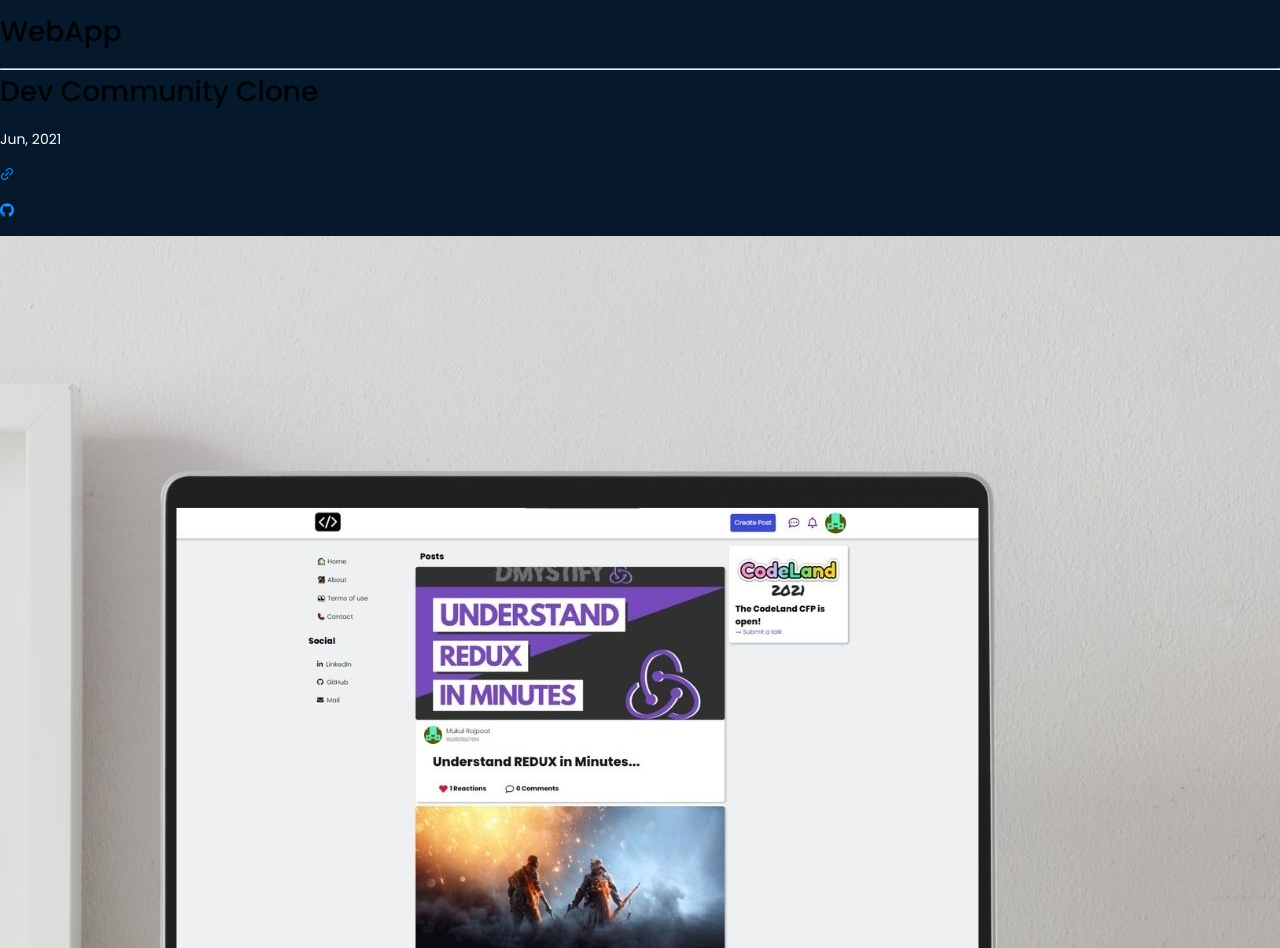
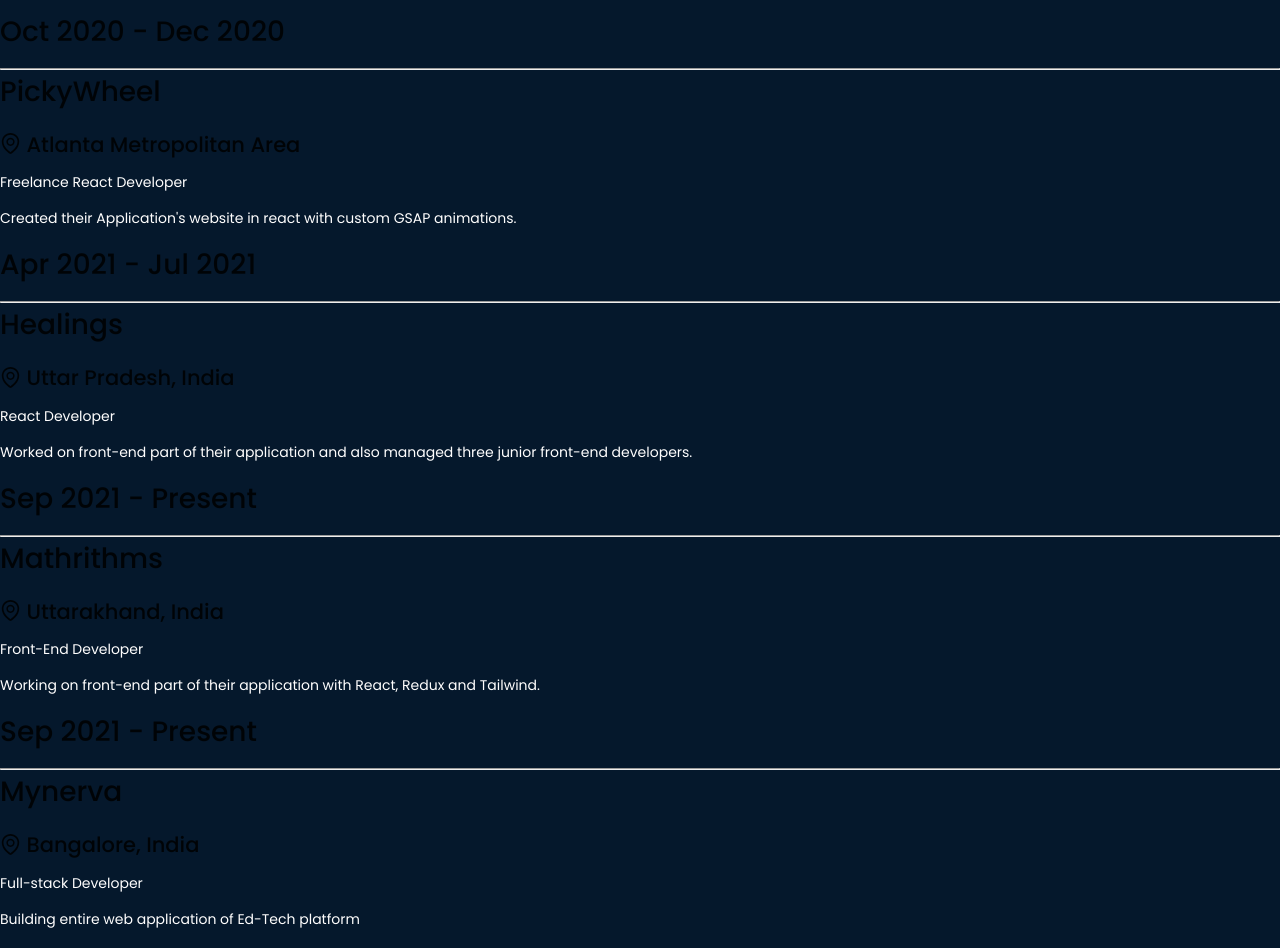
Before and after one commit to mukulrajpoot262610/portfolio-2021, a Next.js app: page / in a window 1280 px wide. Shown: the part 1744-2692 px from the top of the page. Built offline with nearby package versions, Linux system fonts and the light colour scheme.

Commit message:
Added Experience

```diff
--- /dev/null
+++ b/components/ExCover.js
@@ -0,0 +1,33 @@
+import React from 'react'
+import Link from 'next/link'
+import { GithubOutlined, LinkOutlined, EnvironmentOutlined } from '@ant-design/icons'
+
+const ExCover = ({ data }) => {
+
+    const { date, desc, name, location, post, id } = data;
+
+    return (
+        <div className="w-full border-1 mx-4 my-4 border-secondary-900 bg-frosted rounded-xl px-4">
+            <div className="justify-between items-center mx-2 flex">
+                <div className="flex my-6">
+                    <span className="w-6 h-6 bg-red-500 rounded-full cursor-pointer"></span>
+                    <span className="w-6 h-6 mx-2 bg-info rounded-full">
+                    </span>
+                    <span className="w-6 h-6 bg-success rounded-full"></span>
+                </div>
+                <h1 className="text-secondary-900 my-6">{date}</h1>
+            </div>
+            <hr />
+            <h1 className="text-secondary-100 text-4xl mx-4 my-6">{name}</h1>
+            <h2 className="text-secondary-900 text-xl mx-4 flex items-center"><EnvironmentOutlined />&nbsp;{location}</h2>
+            <div className="flex items-center justify-between">
+                <p className="text-secondary-900 mx-4">{post}</p>
+                <p className="text-secondary-900 text-3xl mx-4 cursor-pointer">
+                    {desc}
+                </p>
+            </div>
+        </div>
+    )
+}
+
+export default ExCover
--- a/components/Navbar/Humburger.js
+++ b/components/Navbar/Humburger.js
@@ -50,19 +50,19 @@ const Humburger = ({ state, setState }) => {
                     <ul className="w-full h-1/2 flex flex-col justify-center items-center">
                         <li>
                             <Link href='/work'>
-                                <h1 className="text-secondary-100 text-7xl lg:text-9xl font-bold hover:text-success">
+                                <h1 className="text-secondary-100 text-7xl lg:text-9xl font-bold hover:text-success cursor-pointer">
                                     Work
                                 </h1>
                             </Link>
                         </li>
                         <li>
                             <Link href='/about'>
-                                <h1 className="text-secondary-100 text-7xl lg:text-9xl hover:text-success font-bold">About</h1>
+                                <h1 className="text-secondary-100 text-7xl lg:text-9xl hover:text-success font-bold cursor-pointer">About</h1>
                             </Link>
                         </li>
                         <li>
                             <Link href='/contact'>
-                                <h1 className="text-secondary-100 text-7xl lg:text-9xl hover:text-success font-bold">Contact</h1>
+                                <h1 className="text-secondary-100 text-7xl lg:text-9xl hover:text-success font-bold cursor-pointer">Contact</h1>
                             </Link>
                         </li>
                     </ul>
--- /dev/null
+++ b/components/experience.data.js
@@ -0,0 +1,36 @@
+const EXP_DATA = [
+    {
+        id: 1,
+        name: 'PickyWheel',
+        post: 'Freelance React Developer',
+        location: 'Atlanta Metropolitan Area',
+        desc: 'Created their Application\'s website in react with custom GSAP animations.',
+        date: 'Oct 2020 - Dec 2020'
+    },
+    {
+        id: 2,
+        name: 'Healings',
+        post: 'React Developer',
+        location: 'Uttar Pradesh, India',
+        desc: 'Worked on front-end part of their application and also managed three junior front-end developers.',
+        date: 'Apr 2021 - Jul 2021'
+    },
+    {
+        id: 3,
+        name: 'Mathrithms',
+        post: 'Front-End Developer',
+        location: 'Uttarakhand, India',
+        desc: 'Working on front-end part of their application with React, Redux and Tailwind.',
+        date: 'Sep 2021 - Present'
+    },
+    {
+        id: 4,
+        name: 'Mynerva',
+        post: 'Full-stack Developer',
+        location: 'Bangalore, India',
+        desc: 'Building entire web application of Ed-Tech platform',
+        date: 'Sep 2021 - Present'
+    },
+]
+
+export default EXP_DATA
--- a/package.json
+++ b/package.json
@@ -8,6 +8,7 @@
   "dependencies": {
     "antd": "^4.16.13",
     "aos": "^2.3.4",
+    "craco-less": "^1.20.0",
     "gsap": "^3.7.1",
     "next": "latest",
     "react": "^17.0.2",
--- a/pages/index.js
+++ b/pages/index.js
@@ -1,11 +1,16 @@
 import Head from 'next/head'
 import Link from 'next/link';
 import { useState } from 'react';
+import { Steps } from 'antd';
 import Cover from '../components/Cover';
 import PROJECTS_DATA from '../components/projects.data';
 import { GithubOutlined, TwitterOutlined, LinkedinOutlined, MailOutlined } from '@ant-design/icons'
+import ExCover from '../components/ExCover';
+import EXP_DATA from '../components/experience.data';
 
 export default function Home() {
+
+  const { Step } = Steps;
 
   const [data, setData] = useState(PROJECTS_DATA)
 
@@ -13,6 +18,12 @@ export default function Home() {
     const newData = data.filter((e) => e.id !== id)
     setData(newData)
   }
+
+  const text = `
+  A dog is a type of domesticated animal.
+  Known for its loyalty and faithfulness,
+  it can be found as a welcome guest in many households across the world.
+`;
 
   return (
     <div className="min-h-screen px-3 overflow-hidden">
@@ -60,6 +71,21 @@ export default function Home() {
       </div>
 
       <div className="min-h-screen flex flex-col items-center justify-center">
+        <div className="hidden h-1/4 container relative w-full md:flex justify-center items-center">
+          <h1 data-aos="fade-right" className="absolute bottom-0 text-transparent" style={{ WebkitTextStrokeWidth: '.5px', WebkitTextStrokeColor: 'var(--main-yellow)', fontSize: '15rem', zIndex: '-1' }}>&lt;Work /&gt; </h1>
+          <h1 data-aos="fade-left" className="text-secondary-100 font-extrabold" style={{ fontSize: '10rem' }} >Experience</h1>
+        </div>
+        <main className="container px-20 lg:px-56">
+          <h3 className="text-success md:text-4xl" data-aos="fade-in">Where I've Worked <span className="text-xl text-secondary-900">( Selected )</span></h3>
+          <div className="flex flex-wrap items-center justify-center my-12 transition ease-in-out">
+            {
+              EXP_DATA.map((e) => <ExCover data={e} key={e.id} />)
+            }
+          </div>
+        </main>
+      </div>
+
+      <div className="min-h-screen flex flex-col items-center justify-center my-64">
         <div className="hidden h-1/4 container relative w-full md:flex justify-center items-center">
           <h1 data-aos="fade-right" className="absolute bottom-0 text-transparent" style={{ WebkitTextStrokeWidth: '.5px', WebkitTextStrokeColor: 'var(--main-yellow)', fontSize: '15rem', zIndex: '-1' }}>&lt;Work /&gt; </h1>
           <h1 data-aos="fade-left" className="text-secondary-100 font-extrabold" style={{ fontSize: '10rem' }} >Featured Projects</h1>
```
Also changed, not shown: pages/work.js (+21 -2 lines), 1 other file (tests, documents, lock files or other folders).
